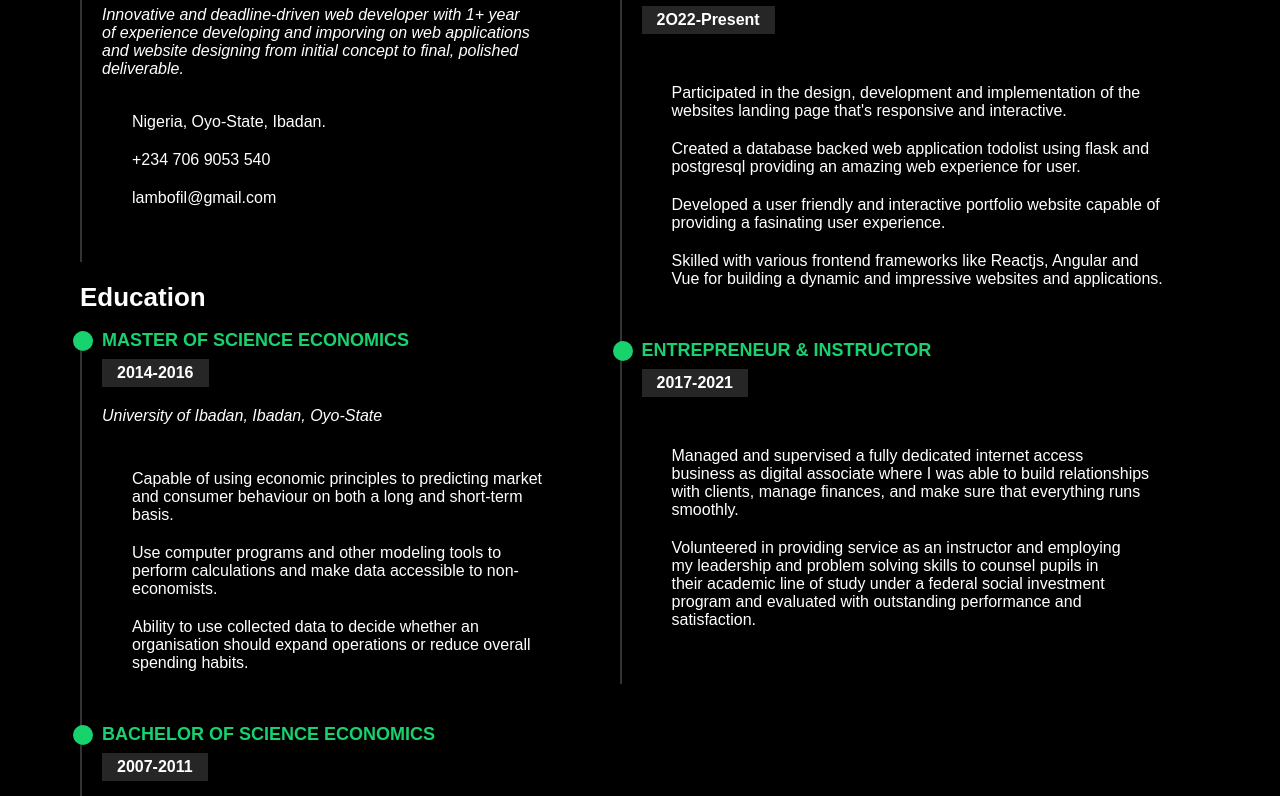
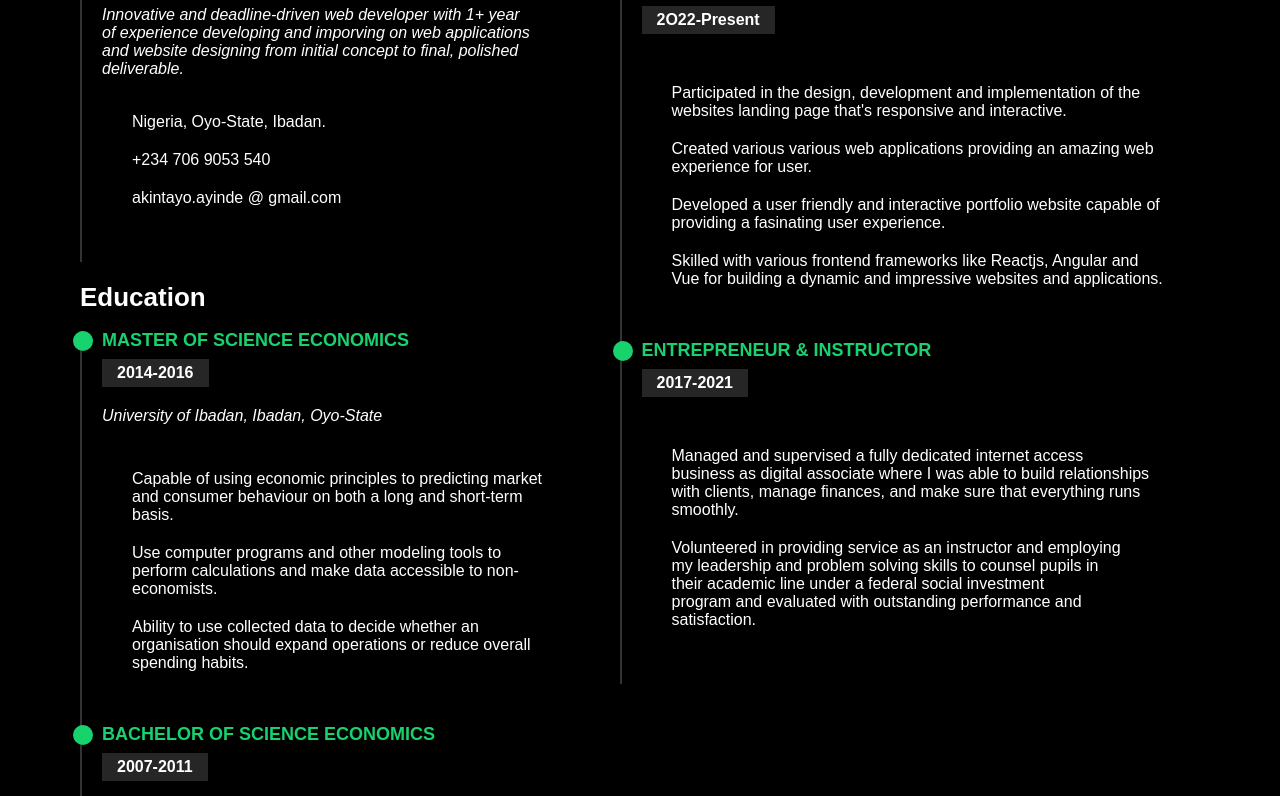
Before and after one commit to lambofil/portfolio-react-project-3, a React (Create React App) app: page /resume in a window 1280 px wide. Shown: the part 424-1220 px from the top of the page. Built offline with nearby package versions, Linux system fonts and the light colour scheme.

Commit message:
First commit

```diff
--- a/src/Components/AboutComp/AboutComp.jsx
+++ b/src/Components/AboutComp/AboutComp.jsx
@@ -34,7 +34,7 @@ function AboutComp() {
             <h1 className="about__heading animate__animated animate__bounceInDown">About Me</h1>
             <div className="about__meta">
               <p className="about__text p__color">My name is Akintayo Olaleye Ayinde. A passionate entry-level fullstack (frontend) web-development professional with 1<sup>+</sup> years of experience creating and debugging a robust, performant and interactive website landing page and applications that can support millions of daily users. Currently a freelancer and open to new opportunities and services.</p>
-              <p className="about__text p__color">I possess relevant skill stack in HTML, CSS, JAVASCRIPT, REACTJS, ANGULAR, VUE AND WORDPRESS. In addition, I possess leadership skill, excellent team player, good interpersonal skill as well as a problem-solving skill. I've spearheaded the completion of a sample website landing page as well as various other web applications that is highly performant and capable of providing an impressive user experience (UX).</p>  <p className="about__text p__color">I look forward to seeking a frontend developer role to build on my passion and to be part of a team developing an effective and responsive websites as well as managing them in other to ensure efficiency and growth.</p>
+              <p className="about__text p__color">I possess relevant skill stack in HTML, CSS, JAVASCRIPT, REACTJS, ANGULAR, VUE AND WORDPRESS. In addition, I possess leadership skill, excellent team player, good interpersonal skill as well as a problem-solving skill. I've collaborated and spearheaded the completion of a sample website landing page as well as various other web applications that is highly performant and capable of providing an impressive user experience (UX).</p>  <p className="about__text p__color">I look forward to seeking a frontend developer role to build on my passion and to be part of a team developing an effective and responsive websites as well as managing them in other to ensure efficiency and growth.</p>
               {/* <p className="about__text p__color">I am passionate about software computers and technology because it has facinated me from a young age and that's one of the reasons I pursued a career in software engineering, web development. Further, I want to use my skill and knowledge to make other people's job easier and productive.</p> <p className="about__text p__color">I hold a honors degree in Economics from Osun State University (Second Class Upper) with a Masters degree in Economics from the University of Ibadan, Ibadan Nigeria. Worked as an administrative officer with one year experience at the apex bank of Nigeria where I was responsible for doing paper works, representing the bank in the wider community, perform administrative duties like payment disbursements, file collation and sorting, inventory inspections, managed staff's records and datas, co-ordinated audit preparations and also participated in protocol duties. Received the highest appraisal of 98% rating during the period. Also volunteered with four years <sup>+</sup> experience as an instructor and counsellor in a social investment program organised by the government where i was able to tutor and counsel pupils in their line of studies and learning. Also received 95% <sup>+</sup> satisfaction rating from guardians and stakeholders.</p> */}
               <div className="about__button d__flex align__items__center">
                 <Link to={mydoc} target={'_blank'} download={mydoc}>
--- a/src/Components/ResumeComp/ResumeComp.css
+++ b/src/Components/ResumeComp/ResumeComp.css
@@ -172,6 +172,16 @@ section .resume-body{
 }
 
 
+@media only screen and (max-width:321px){
+    .resume-item ul {
+        padding: 10px;
+    }
+
+    .resume-item ul li{
+        padding: 5px;
+    }
+}
+
 /* .resume{
 width: 100%;
 height: 100%;
--- a/src/Components/ResumeComp/ResumeComp.jsx
+++ b/src/Components/ResumeComp/ResumeComp.jsx
@@ -20,7 +20,7 @@ function ResumeComp() {
                                     <ul>
                                         <li>Nigeria, Oyo-State, Ibadan.</li>
                                         <li>+234 706 9053 540</li>
-                                        <li>lambofil@gmail.com</li>
+                                        <li>akintayo.ayinde @ gmail.com</li>
                                     </ul>
                                 </p>
                             </div>
@@ -44,8 +44,8 @@ function ResumeComp() {
                                 <p className='p-bs'><em>Osun State University, Osogbo, Osun-State</em></p>
                                 <p>
                                     <ul>
-                                        <li>Ability to perform complex mathematical operations and model   data.</li>
                                         <li>Strong written and verbal communication skills.</li>
+                                        <li>Ability to perform complex mathematical operations and model data.</li>
                                         <li>Capable of simplifying economic and mathematical data using modelling tools.</li>
                                     </ul>
                                 </p>
@@ -62,7 +62,8 @@ function ResumeComp() {
                                 <p>
                                     <ul>
                                         <li>Participated in the design, development and implementation of the websites landing page that's responsive and interactive.</li>
-                                        <li>Created a database backed web application todolist using flask and postgresql providing an amazing web experience for user.</li>
+                                        {/* <li>Created a database backed web application todolist using flask and postgresql providing an amazing web experience for user.</li> */}
+                                        <li>Created various various web applications providing an amazing web experience for user.</li>
                                         <li>Developed a user friendly and interactive portfolio website capable of providing a fasinating user experience.</li>
                                         <li>Skilled with various frontend frameworks like Reactjs, Angular and Vue for building a dynamic and impressive websites and applications.</li>
                                     </ul>
@@ -73,8 +74,8 @@ function ResumeComp() {
                                 <h5>2017-2021</h5>
                                 <p>
                                     <ul>
-                                        <li>Managed and supervised a fully dedicated internet access <br/> business as digital associate where I was able to build       relationships with clients, manage finances, and make sure that everything runs smoothly.</li>
-                                        <li>Volunteered in providing service as an instructor and employing <br/> my leadership and problem solving skills to counsel pupils in   <br/>their academic line of study under a federal social investment <br/> program and evaluated with outstanding performance and satisfaction.</li>
+                                        <li>Managed and supervised a fully dedicated internet access <br/> business as digital associate where I was able to build relationships with clients, manage finances, and make sure that everything runs smoothly.</li>
+                                        <li>Volunteered in providing service as an instructor and employing <br/> my leadership and problem solving skills to counsel pupils in <br/> their academic line under a federal social investment <br/> program and evaluated with outstanding performance and satisfaction.</li>
                                     </ul>
                                 </p>
                             </div>
```
